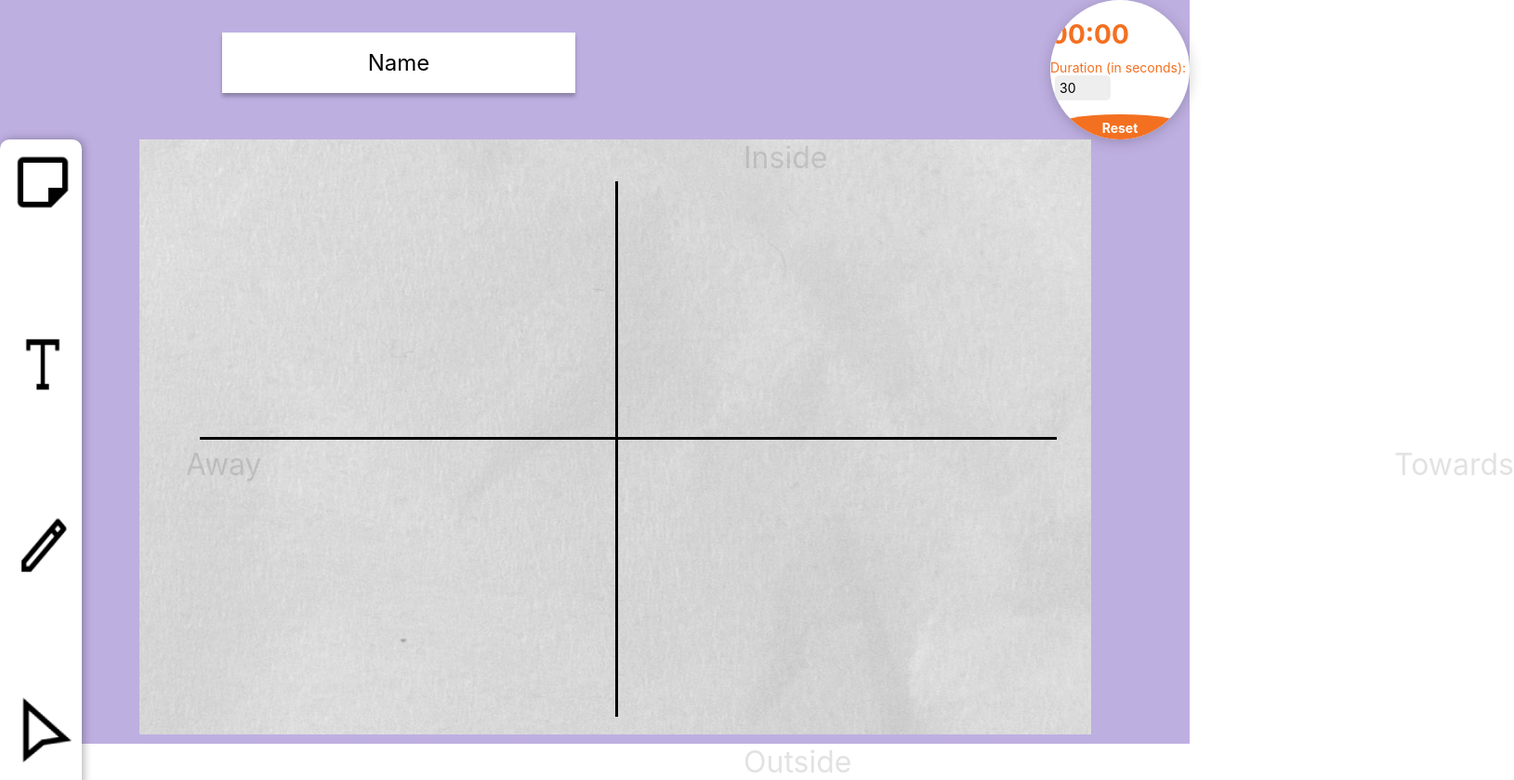
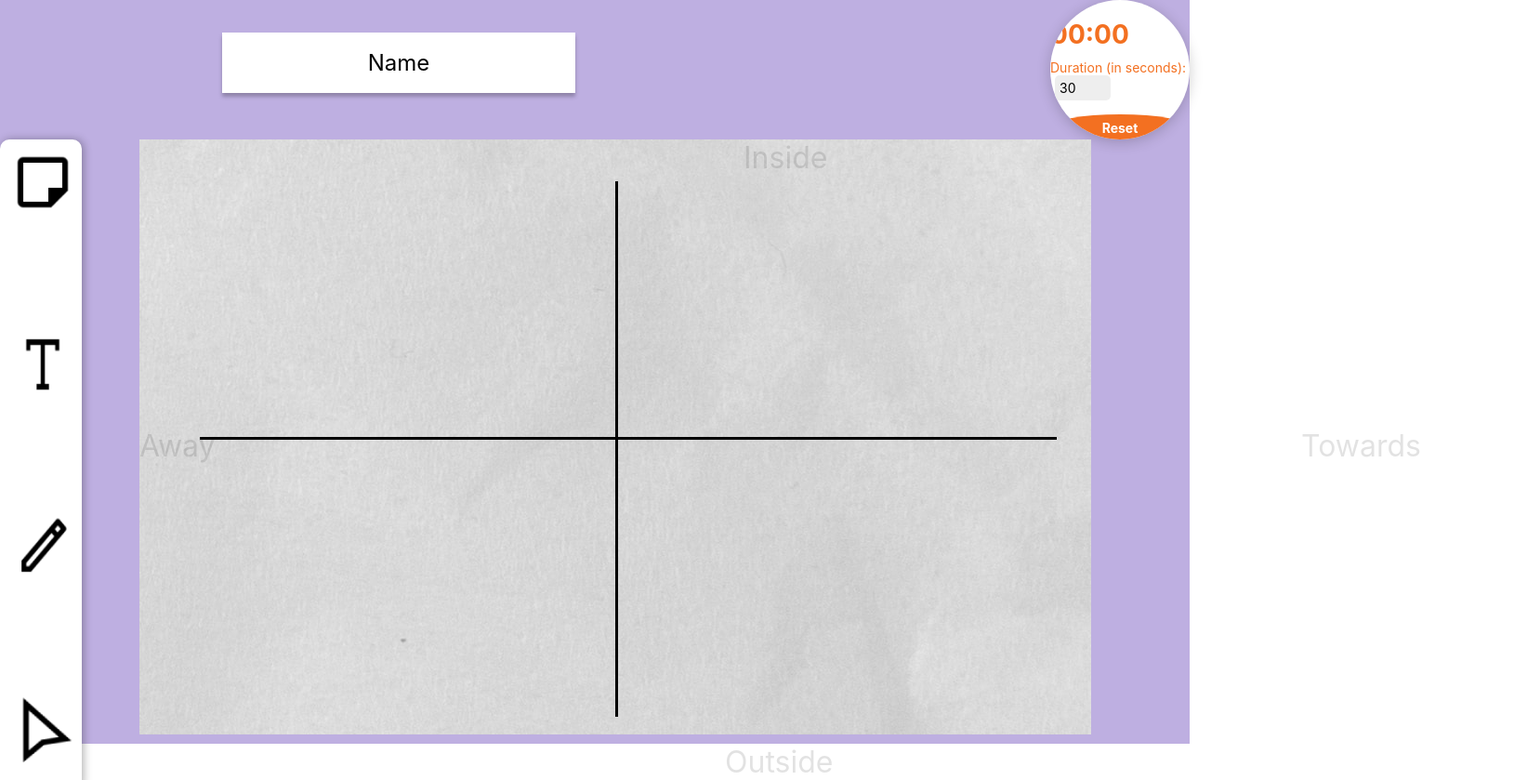
Before and after one commit to indexZ3ro/FIT4002, a React (Create React App) app in the folder client/: page /TeamSession in a window 1280 px wide. Shown: the whole page at 93% size, 1629 px wide, since content can reach past the window. Built offline with nearby package versions, Linux system fonts and the light colour scheme.

Commit message:
Editable Name

```diff
--- a/client/src/Components/TeamHeader/TeamHeader.js
+++ b/client/src/Components/TeamHeader/TeamHeader.js
@@ -1,10 +1,22 @@
-import React from "react";
+import React, { useState, useEffect, useRef } from 'react';
 import "../../css/TeamHeader.css";
 
+
 const TeamHeader = () => {
+    const [name, setName] = useState("Name");
+    const divRef = useRef();
+
+    useEffect(() => {
+      divRef.current.textContent = name;
+    }, [name]);
+
+    const handleInput = (e) => {
+      setName(e.target.textContent);
+    }
+
     return (
         <div className="team-header-container">
-            <div className="team-header">Name</div>
+            <div ref={divRef} className="team-header" contentEditable={true} onInput={handleInput} />
         </div>
     )
 };
--- a/client/src/css/ACTMatrix.css
+++ b/client/src/css/ACTMatrix.css
@@ -45,23 +45,22 @@
 .text-outside {
     position: absolute;
     top: 650px;
-    left: 650px;
+    left: 630px;
     opacity: 0.11;
     font-size: 32px;
 }
 
 .text-towards {
     position: absolute;
-    top: 330px;
-    left: 1350px;
+    top: 310px;
+    left: 1250px;
     opacity: 0.11;
     font-size: 32px;
 }
 
 .text-away {
     position: absolute;
-    top: 330px;
-    left: 50px;
+    top: 310px;
     opacity: 0.11;
     font-size: 32px;
 }
```
